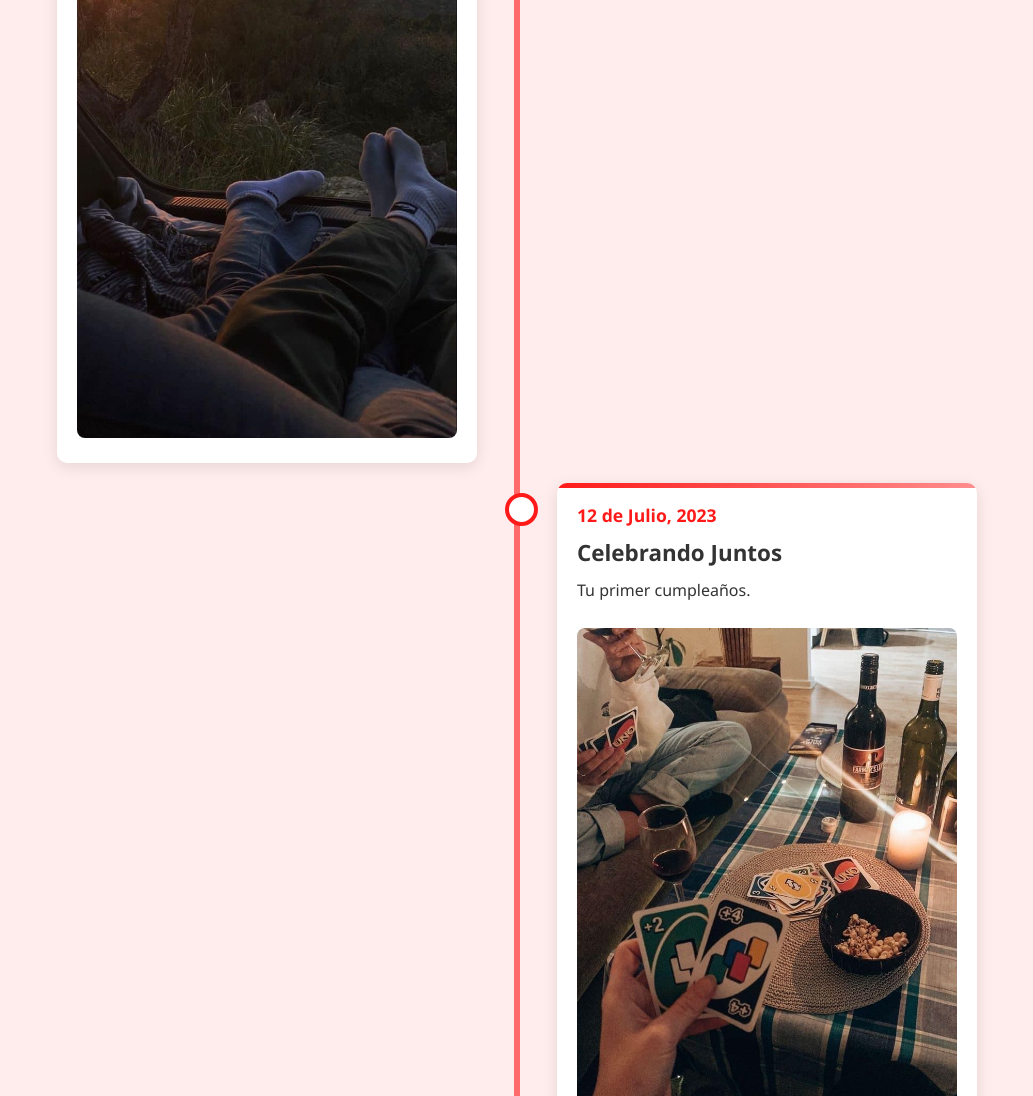
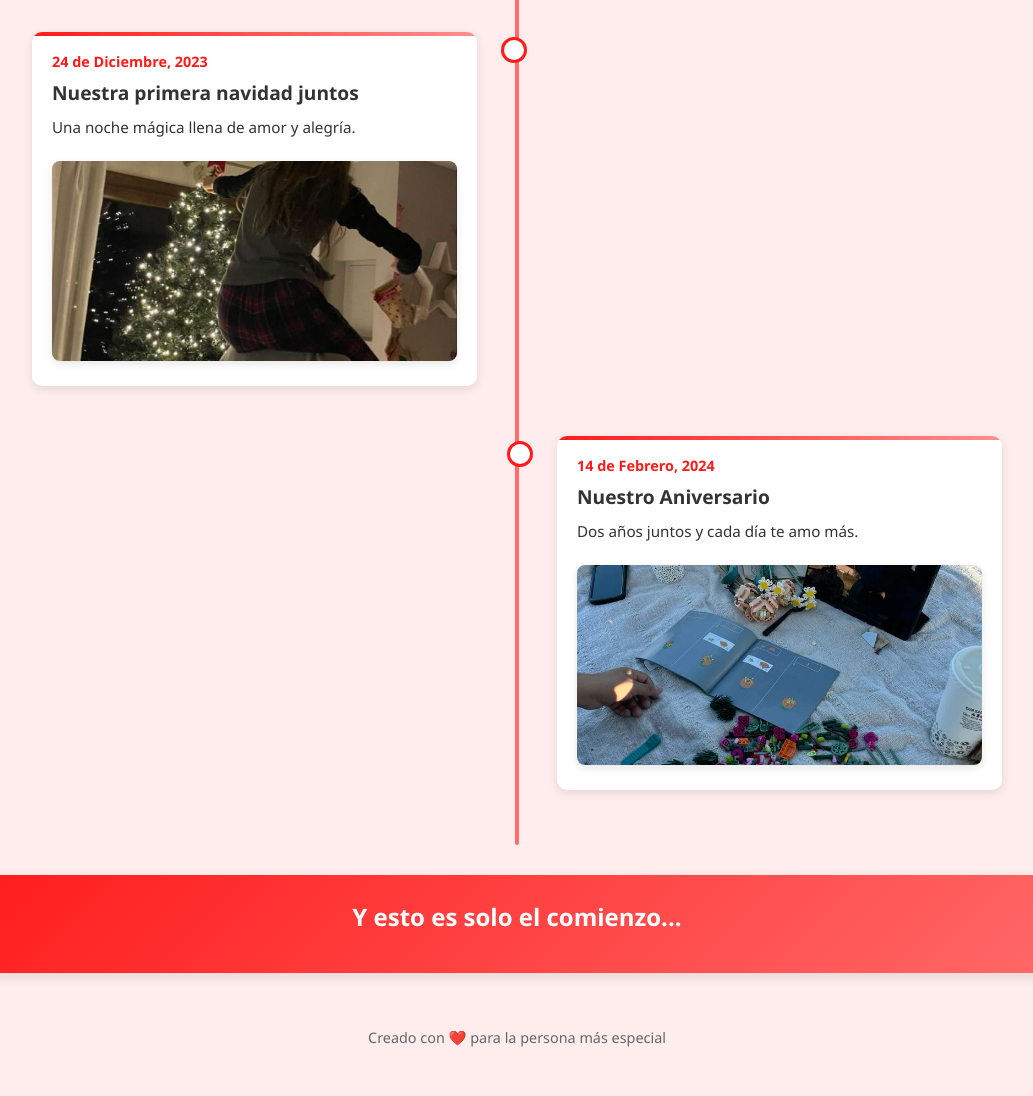
Before and after one commit to tumomentoqr/ejemplo3, a plain HTML site: page index.html in a window 1280 px wide. Shown: the part 1704-2800 px from the top of the page, without its empty margins (123-1156 px from the left). Drawn offline with Linux system fonts and the light colour scheme.

Commit message:
actualizacion

```diff
--- a/index.html
+++ b/index.html
@@ -20,110 +20,99 @@
         background: rgba(255, 203, 203, 0.337);
         color: #333;
         min-height: 100vh;
-        padding: 20px;
+        padding: 15px;
       }
 
       .container {
         max-width: 1200px;
         margin: 0 auto;
-        padding: 20px;
+        padding: 15px;
       }
 
       header {
         text-align: center;
-        margin-bottom: 40px;
-        padding: 20px;
+        margin-bottom: 30px;
+        padding: 15px;
         animation: fadeIn 1.5s ease;
       }
 
       h1 {
-        font-size: 3rem;
+        font-size: 2.2rem;
         color: #ff1a1a;
-        margin-bottom: 10px;
-        text-shadow: 2px 2px 4px rgba(0, 0, 0, 0.1);
+        margin-bottom: 8px;
+        text-shadow: 1px 1px 2px rgba(0, 0, 0, 0.1);
       }
 
       .subtitle {
-        font-size: 1.2rem;
+        font-size: 1rem;
         color: #666;
-        margin-bottom: 20px;
+        margin-bottom: 15px;
       }
 
       .heart-divider {
-        font-size: 2rem;
+        font-size: 1.5rem;
         color: #ff4b4b;
-        margin: 20px 0;
+        margin: 15px 0;
       }
 
       .timeline {
         position: relative;
         max-width: 1000px;
         margin: 0 auto;
+        padding: 20px 0;
       }
 
       .timeline::after {
         content: '';
         position: absolute;
-        width: 6px;
+        width: 4px;
         background-color: #ff6b6b;
         top: 0;
         bottom: 0;
-        left: 50%;
-        margin-left: -3px;
+        left: 20px;
         border-radius: 10px;
       }
 
       .timeline-item {
-        padding: 10px 40px;
+        padding: 15px 15px 15px 50px;
         position: relative;
-        width: 50%;
+        width: 100%;
         animation: fadeIn 1s ease;
+        margin-bottom: 20px;
       }
 
       .timeline-item::after {
         content: '';
         position: absolute;
-        width: 25px;
-        height: 25px;
+        width: 20px;
+        height: 20px;
         background-color: white;
-        border: 4px solid #ff1a1a;
+        border: 3px solid #ff1a1a;
         border-radius: 50%;
         top: 20px;
-        right: -13px;
+        left: 11px;
         z-index: 1;
-      }
-
-      .timeline-item:nth-child(even) {
-        left: 50%;
-      }
-
-      .timeline-item:nth-child(odd) {
-        left: 0;
-      }
-
-      .timeline-item:nth-child(even)::after {
-        left: -12px;
       }
 
       .timeline-content {
         padding: 20px;
         background-color: white;
         border-radius: 10px;
-        box-shadow: 0 4px 16px rgba(0, 0, 0, 0.1);
+        box-shadow: 0 3px 10px rgba(0, 0, 0, 0.1);
         transition: transform 0.3s ease;
         position: relative;
         overflow: hidden;
       }
 
       .timeline-content:hover {
-        transform: translateY(-5px);
+        transform: translateY(-3px);
       }
 
       .timeline-content::before {
         content: '';
         position: absolute;
         width: 100%;
-        height: 5px;
+        height: 4px;
         top: 0;
         left: 0;
         background: linear-gradient(to right, #ff1a1a, #ff8e8e);
@@ -132,59 +121,74 @@
       .timeline-date {
         font-weight: bold;
         color: #ff1a1a;
-        margin-bottom: 10px;
-        font-size: 1.1rem;
+        margin-bottom: 8px;
+        font-size: 0.9rem;
       }
 
       .timeline-title {
-        font-size: 1.4rem;
+        font-size: 1.2rem;
         margin-bottom: 10px;
         color: #333;
       }
 
       .timeline-desc {
-        margin-bottom: 15px;
-        line-height: 1.6;
+        margin-bottom: 12px;
+        line-height: 1.5;
+        font-size: 0.95rem;
       }
 
       .timeline-img {
         width: 100%;
+        height: 180px;
+        object-fit: cover;
         border-radius: 8px;
         margin-top: 10px;
         transition: transform 0.3s ease;
+        box-shadow: 0 3px 8px rgba(0, 0, 0, 0.1);
       }
 
       .timeline-img:hover {
-        transform: scale(1.03);
+        transform: scale(1.02);
       }
 
       .photo-placeholder {
         background-color: #ffecec;
-        height: 200px;
+        height: 180px;
         border-radius: 8px;
         display: flex;
         align-items: center;
         justify-content: center;
         color: #ff6b6b;
-        font-size: 1.5rem;
+        font-size: 1.2rem;
         margin-top: 10px;
       }
 
       footer {
         text-align: center;
-        margin-top: 50px;
-        padding: 20px;
+        margin-top: 40px;
+        padding: 15px;
         color: #666;
+        font-size: 0.9rem;
       }
 
       .final-message {
         background: linear-gradient(135deg, #ff1a1a 0%, #ff6b6b 100%);
         color: white;
-        padding: 30px;
+        padding: 25px;
         border-radius: 10px;
-        margin-top: 40px;
+        margin-top: 30px;
         text-align: center;
-        box-shadow: 0 5px 15px rgba(0, 0, 0, 0.1);
+        box-shadow: 0 4px 12px rgba(0, 0, 0, 0.1);
+      }
+
+      .final-message h2 {
+        font-size: 1.5rem;
+        margin-bottom: 15px;
+      }
+
+      .final-message p {
+        font-size: 0.95rem;
+        line-height: 1.5;
       }
 
       @keyframes fadeIn {
@@ -198,28 +202,69 @@
         }
       }
 
-      @media screen and (max-width: 768px) {
+      /* Estilos para tablets */
+      @media screen and (min-width: 600px) {
         .timeline::after {
-          left: 31px;
+          left: 50%;
+          margin-left: -2px;
         }
 
         .timeline-item {
-          width: 100%;
-          padding-left: 70px;
-          padding-right: 25px;
+          width: 50%;
+          padding: 15px 40px 15px 15px;
         }
 
         .timeline-item:nth-child(even) {
-          left: 0;
+          left: 50%;
+          padding: 15px 15px 15px 40px;
         }
 
         .timeline-item::after {
-          left: 18px;
+          left: auto;
+          right: -10px;
         }
 
         .timeline-item:nth-child(even)::after {
-          left: 18px;
+          left: -10px;
+          right: auto;
         }
+      }
+
+      /* Estilos para escritorio */
+      @media screen and (min-width: 900px) {
+        h1 {
+          font-size: 2.8rem;
+        }
+
+        .subtitle {
+          font-size: 1.1rem;
+        }
+
+        .timeline-img {
+          height: 200px;
+        }
+
+        .photo-placeholder {
+          height: 200px;
+        }
+      }
+
+      /* Mejoras para la visualización de imágenes */
+      .image-container {
+        position: relative;
+        overflow: hidden;
+        border-radius: 8px;
+        margin-top: 10px;
+      }
+
+      /* Efecto de carga para imágenes */
+      .timeline-img {
+        opacity: 0;
+        transition: opacity 0.5s ease;
+      }
+
+      .timeline-img.loaded {
+        opacity: 1;
       }
     </style>
   </head>
@@ -245,11 +290,11 @@
               Ese día en la cafetería, no sabía que mi vida estaba a punto de
               cambiar para siempre.
             </p>
-
             <img
               src="1.jpg"
               alt="Nuestra primera foto juntos"
               class="timeline-img"
+              onload="this.classList.add('loaded')"
             />
           </div>
         </div>
@@ -259,12 +304,14 @@
           <div class="timeline-content">
             <div class="timeline-date">20 de Marzo, 2023</div>
             <h3 class="timeline-title">Nuestra Primera Fiesta</h3>
-            <p class="timeline-desc"></p>
-
+            <p class="timeline-desc">
+              La primera vez que bailamos juntos bajo las estrellas.
+            </p>
             <img
               src="2.jpg"
-              alt="Nuestra primera foto juntos"
+              alt="Nuestra primera fiesta juntos"
               class="timeline-img"
+              onload="this.classList.add('loaded')"
             />
           </div>
         </div>
@@ -274,12 +321,12 @@
           <div class="timeline-content">
             <div class="timeline-date">15 de Mayo, 2023</div>
             <h3 class="timeline-title">Nuestro Primer Viaje</h3>
-            <p class="timeline-desc"></p>
-
+            <p class="timeline-desc">Descubriendo nuevos lugares a tu lado.</p>
             <img
               src="3.jpg"
-              alt="Nuestra primera foto juntos"
+              alt="Nuestro primer viaje juntos"
               class="timeline-img"
+              onload="this.classList.add('loaded')"
             />
           </div>
         </div>
@@ -289,12 +336,14 @@
           <div class="timeline-content">
             <div class="timeline-date">12 de Julio, 2023</div>
             <h3 class="timeline-title">Celebrando Juntos</h3>
-            <p class="timeline-desc">Tu primer cumpleaños.</p>
-
+            <p class="timeline-desc">
+              Tu primer cumpleaños juntos, un día lleno de alegría.
+            </p>
             <img
               src="4.jpg"
-              alt="Nuestra primera foto juntos"
+              alt="Celebrando tu cumpleaños"
               class="timeline-img"
+              onload="this.classList.add('loaded')"
             />
           </div>
         </div>
@@ -304,12 +353,14 @@
           <div class="timeline-content">
             <div class="timeline-date">24 de Diciembre, 2023</div>
             <h3 class="timeline-title">Nuestra primera navidad juntos</h3>
-            <p class="timeline-desc"></p>
-
+            <p class="timeline-desc">
+              Una noche mágica llena de amor y alegría.
+            </p>
             <img
               src="5.jpg"
-              alt="Nuestra primera foto juntos"
+              alt="Nuestra primera navidad juntos"
               class="timeline-img"
+              onload="this.classList.add('loaded')"
             />
           </div>
         </div>
@@ -319,12 +370,12 @@
           <div class="timeline-content">
             <div class="timeline-date">14 de Febrero, 2024</div>
             <h3 class="timeline-title">Nuestro Aniversario</h3>
-            <p class="timeline-desc">Dos años juntos.</p>
-
+            <p class="timeline-desc">Dos años juntos y cada día te amo más.</p>
             <img
               src="6.jpg"
-              alt="Nuestra primera foto juntos"
+              alt="Nuestro aniversario"
               class="timeline-img"
+              onload="this.classList.add('loaded')"
             />
           </div>
         </div>
@@ -332,15 +383,10 @@
 
       <div class="final-message">
         <h2>Y esto es solo el comienzo...</h2>
-        <p>
-          Mi amor, cada día a tu lado es una nueva página en nuestra historia.
-          No puedo esperar para seguir llenando esta línea de tiempo con muchos
-          momentos más a tu lado. Te amo con todo mi corazón.
-        </p>
       </div>
 
       <footer>
-        <p>Creado con ❤️ para la persona más especial de mi vida</p>
+        <p>Creado con ❤️ para la persona más especial</p>
       </footer>
     </div>
 
@@ -351,7 +397,21 @@
 
         timelineItems.forEach((item, index) => {
           // Aplicar un retraso gradual para la animación
-          item.style.animationDelay = index * 0.3 + 's';
+          item.style.animationDelay = index * 0.2 + 's';
+        });
+
+        // Precarga de imágenes con manejo de errores
+        const images = document.querySelectorAll('.timeline-img');
+        images.forEach((img) => {
+          // Si la imagen no carga, mostrar un placeholder
+          img.onerror = function () {
+            this.style.display = 'none';
+            const placeholder = document.createElement('div');
+            placeholder.className = 'photo-placeholder';
+            placeholder.innerHTML =
+              '<i class="fas fa-heart"></i> Nuestro recuerdo';
+            this.parentNode.appendChild(placeholder);
+          };
         });
       });
     </script>
```
